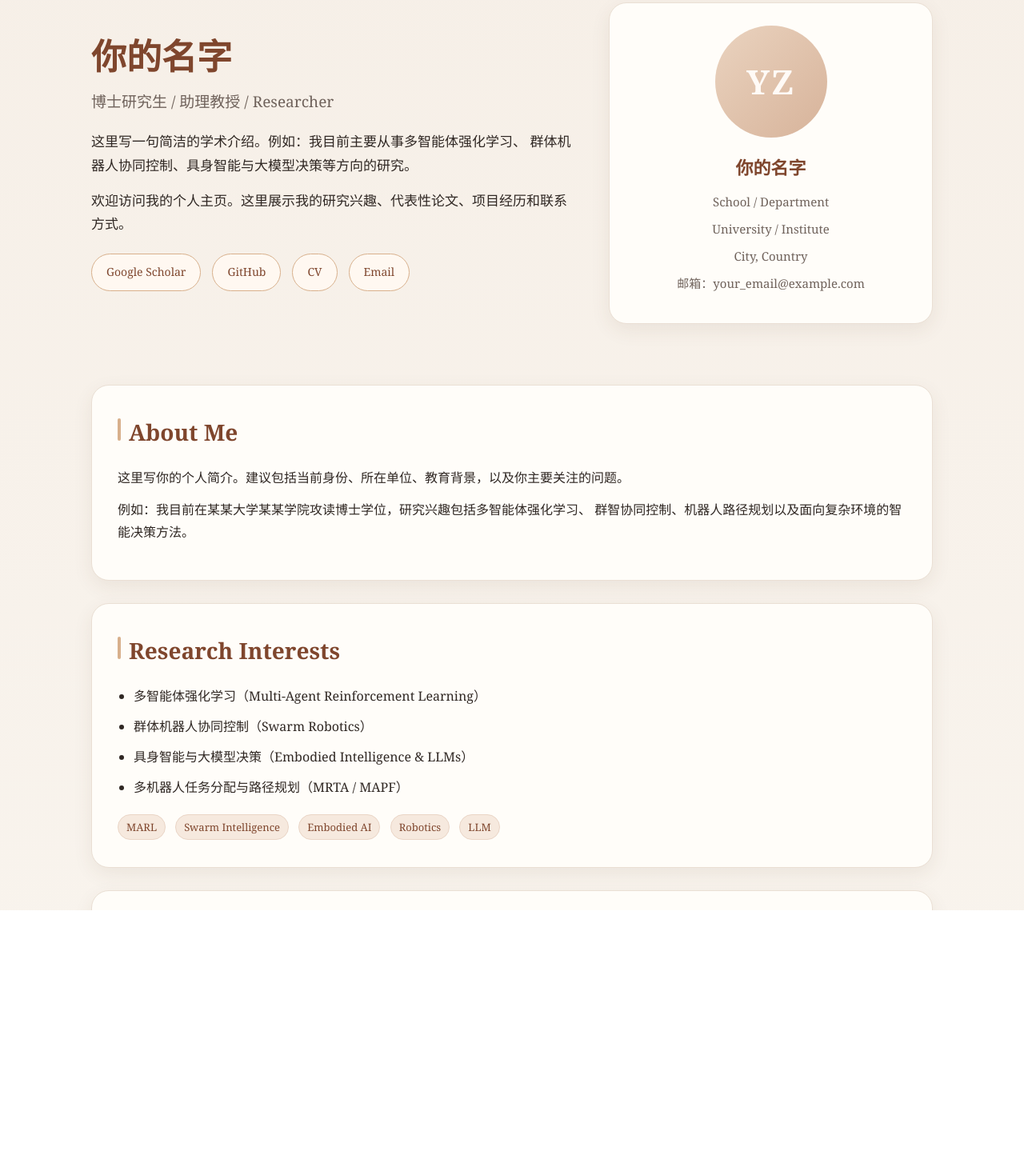
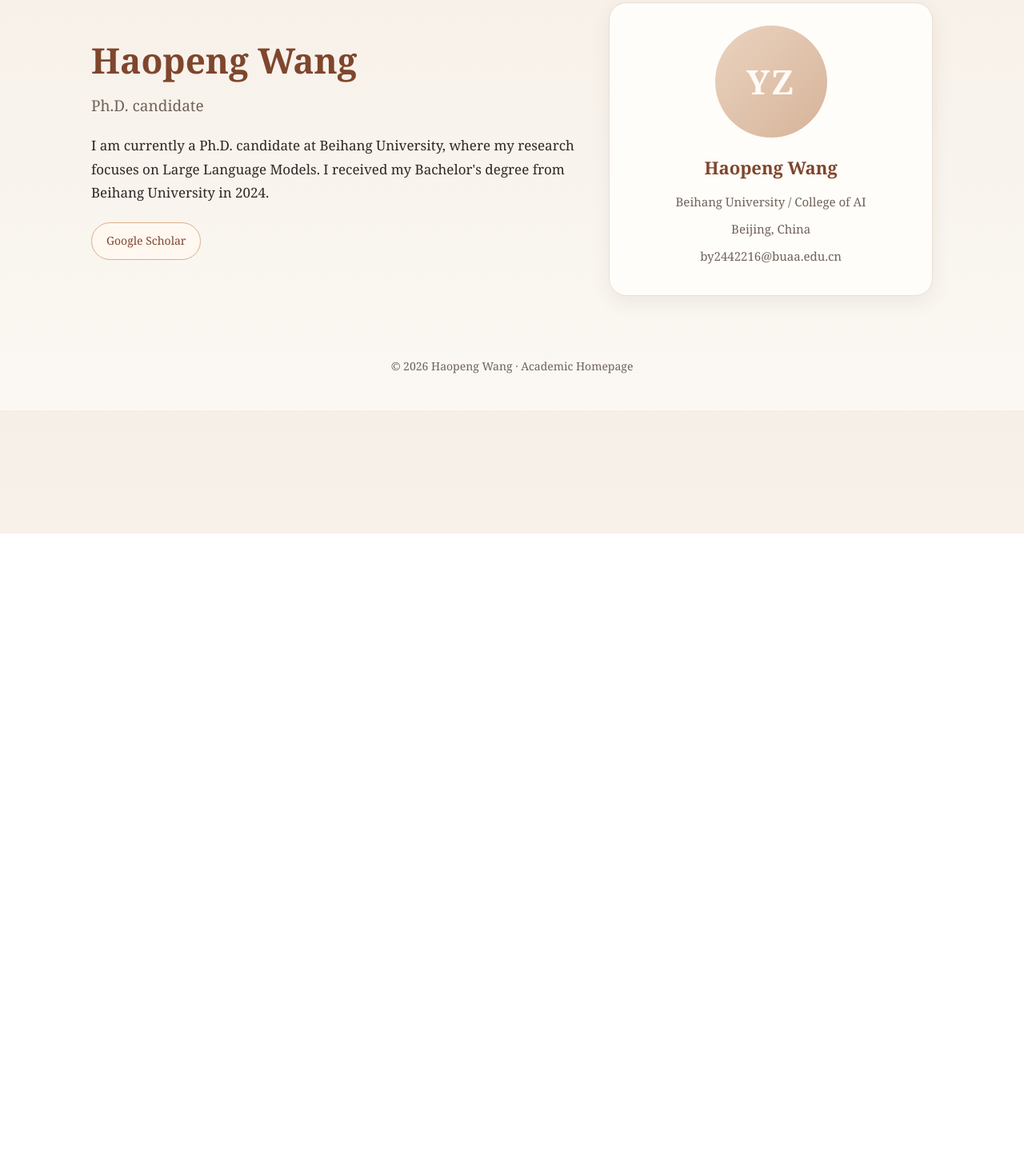
Before and after one commit to Abrahamhpw/Abrahamhpw.github.io, a plain HTML site: page index.html in a window 1280 px wide. Shown: the part 133-1602 px from the top of the page at 80% size. After the commit the page ends 800 px from the top, so only its background shows below. Drawn offline with Linux system fonts and the light colour scheme.

Commit message:
Update index.html

```diff
--- a/index.html
+++ b/index.html
@@ -310,137 +310,30 @@
 
   <section class="hero">
     <div class="hero-text">
-      <h1>你的名字</h1>
-      <div class="subtitle">博士研究生 / 助理教授 / Researcher</div>
+      <h1>Haopeng Wang</h1>
+      <div class="subtitle">Ph.D. candidate</div>
       <p>
-        这里写一句简洁的学术介绍。例如：我目前主要从事多智能体强化学习、
-        群体机器人协同控制、具身智能与大模型决策等方向的研究。
-      </p>
-      <p>
-        欢迎访问我的个人主页。这里展示我的研究兴趣、代表性论文、项目经历和联系方式。
+        I am currently a Ph.D. candidate at Beihang University, where my research focuses on Large Language Models. I received my Bachelor's degree from Beihang University in 2024.
       </p>
 
+
       <div class="hero-links">
-        <a class="btn" href="https://scholar.google.com/" target="_blank">Google Scholar</a>
-        <a class="btn" href="https://github.com/yourname" target="_blank">GitHub</a>
-        <a class="btn" href="cv.pdf" target="_blank">CV</a>
-        <a class="btn" href="mailto:your_email@example.com">Email</a>
+        <a class="btn" href="https://scholar.google.com/citations?user=W0JS5KEAAAAJ&hl=zh-CN" target="_blank">Google Scholar</a>
       </div>
     </div>
 
     <div class="hero-card">
       <div class="avatar">YZ</div>
-      <h3>你的名字</h3>
-      <p>School / Department</p>
-      <p>University / Institute</p>
-      <p>City, Country</p>
-      <p>邮箱：your_email@example.com</p>
+      <h3>Haopeng Wang</h3>
+      <p>Beihang University / College of AI</p>
+      <p>Beijing, China</p>
+      <p>by2442216@buaa.edu.cn</p>
     </div>
   </section>
 
-  <div class="container">
-    <section class="section" id="about">
-      <h2>About Me</h2>
-      <p>
-        这里写你的个人简介。建议包括当前身份、所在单位、教育背景，以及你主要关注的问题。
-      </p>
-      <p>
-        例如：我目前在某某大学某某学院攻读博士学位，研究兴趣包括多智能体强化学习、
-        群智协同控制、机器人路径规划以及面向复杂环境的智能决策方法。
-      </p>
-    </section>
-
-    <section class="section" id="research">
-      <h2>Research Interests</h2>
-      <ul class="research-list">
-        <li>多智能体强化学习（Multi-Agent Reinforcement Learning）</li>
-        <li>群体机器人协同控制（Swarm Robotics）</li>
-        <li>具身智能与大模型决策（Embodied Intelligence & LLMs）</li>
-        <li>多机器人任务分配与路径规划（MRTA / MAPF）</li>
-      </ul>
-
-      <div style="margin-top: 14px;">
-        <span class="tag">MARL</span>
-        <span class="tag">Swarm Intelligence</span>
-        <span class="tag">Embodied AI</span>
-        <span class="tag">Robotics</span>
-        <span class="tag">LLM</span>
-      </div>
-    </section>
-
-    <section class="section" id="publications">
-      <h2>Selected Publications</h2>
-
-      <div class="paper-item">
-        <div class="paper-title">论文标题 1</div>
-        <div class="paper-meta">
-          你的名字, 合作者姓名. Conference / Journal, 2026.
-        </div>
-        <div class="paper-desc">
-          这里写一句简洁介绍，说明论文主要解决了什么问题、提出了什么方法。
-          <a href="#">[Paper]</a>
-          <a href="#">[Code]</a>
-          <a href="#">[BibTeX]</a>
-        </div>
-      </div>
-
-      <div class="paper-item">
-        <div class="paper-title">论文标题 2</div>
-        <div class="paper-meta">
-          你的名字, 合作者姓名. Conference / Journal, 2025.
-        </div>
-        <div class="paper-desc">
-          这里继续放代表性论文。数量不必太多，3到6篇比较合适。
-          <a href="#">[Paper]</a>
-          <a href="#">[Code]</a>
-        </div>
-      </div>
-
-      <div class="paper-item">
-        <div class="paper-title">论文标题 3</div>
-        <div class="paper-meta">
-          你的名字, 合作者姓名. Conference / Journal, 2024.
-        </div>
-        <div class="paper-desc">
-          如果你有预印本，也可以写 arXiv，并附链接。
-          <a href="#">[Paper]</a>
-        </div>
-      </div>
-    </section>
-
-    <section class="section" id="projects">
-      <h2>Projects</h2>
-
-      <div class="project-item">
-        <div class="project-title">项目名称 1</div>
-        <div class="project-meta">2025 – Present</div>
-        <div class="project-desc">
-          这里写项目简介，例如项目目标、你的职责、主要成果或应用场景。
-        </div>
-      </div>
-
-      <div class="project-item">
-        <div class="project-title">项目名称 2</div>
-        <div class="project-meta">2024 – 2025</div>
-        <div class="project-desc">
-          可以写国家级项目、校级项目、比赛项目或开源项目。
-        </div>
-      </div>
-    </section>
-
-    <section class="section" id="contact">
-      <h2>Contact</h2>
-      <ul class="contact-list">
-        <li>Email: <a href="mailto:your_email@example.com">your_email@example.com</a></li>
-        <li>GitHub: <a href="https://github.com/yourname" target="_blank">https://github.com/yourname</a></li>
-        <li>Google Scholar: <a href="https://scholar.google.com/" target="_blank">Your Profile</a></li>
-        <li>Office / Address: 这里填单位地址</li>
-      </ul>
-    </section>
-  </div>
 
   <footer>
-    © 2026 你的名字 · Academic Homepage
+    © 2026 Haopeng Wang · Academic Homepage
   </footer>
 </body>
 </html>
```
